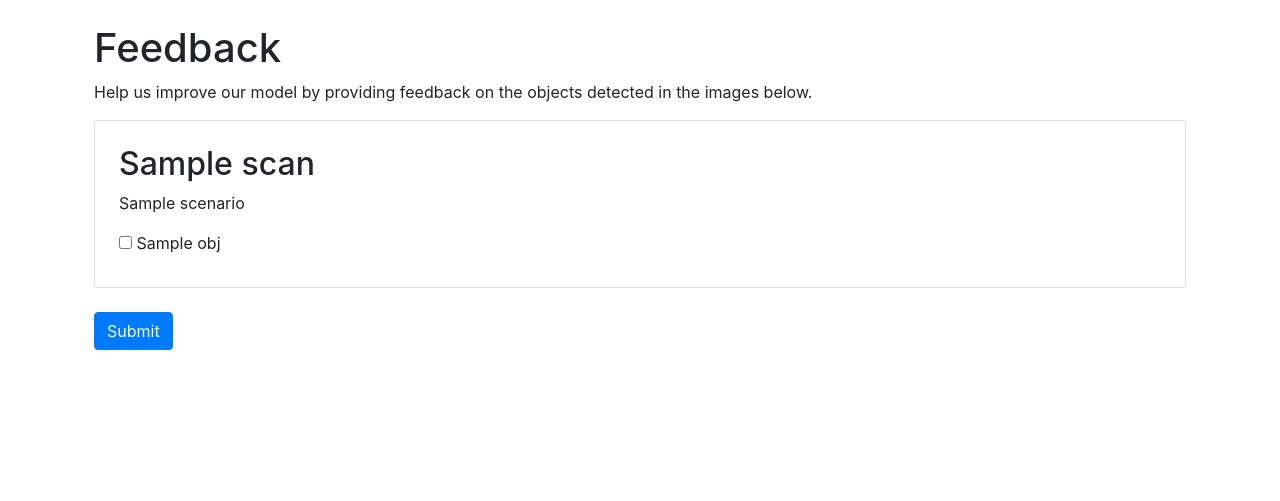
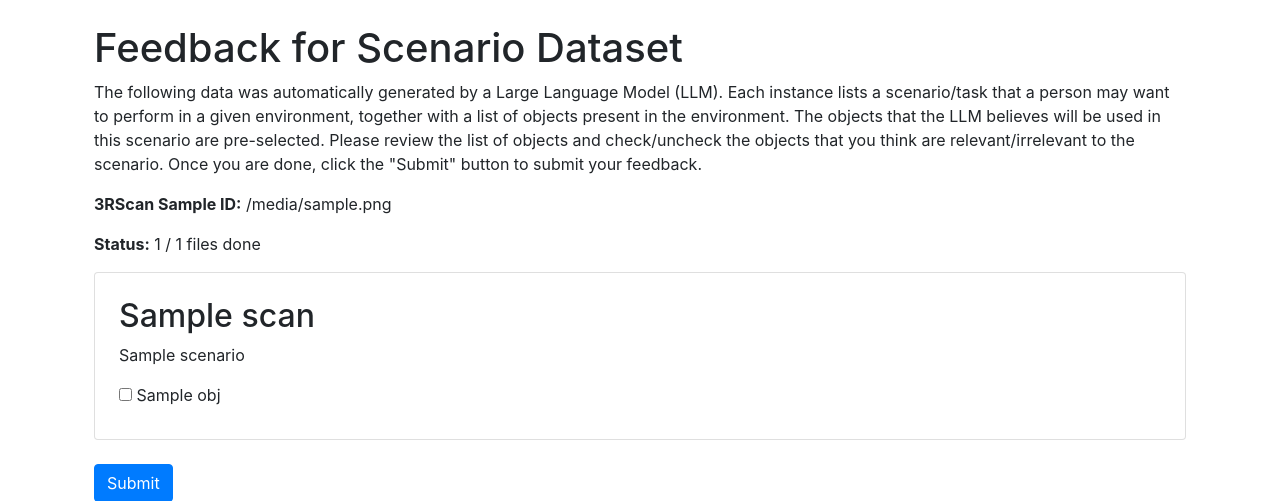
Before and after one commit to saifkhichi96/sad-instruct, a Flask app: template feedback/templates/index.html in a window 1280 px wide. Shown: the top 501 px of the page. Run offline with Flask 3, Linux system fonts and the light colour scheme; the template is opened without the code that fills it: most values are stand-ins (such as "Sample title", 1, 10 or a date in 2020); some libraries are stand-ins or nearby versions.

Commit message:
Implemented a basic feedback handling mechanism

```diff
--- a/feedback/app.py
+++ b/feedback/app.py
@@ -1,4 +1,7 @@
-from flask import Flask, render_template
+import json
+import os
+import random
+from flask import Flask, render_template, redirect, request, url_for
 
 
 app = Flask(__name__)
@@ -6,12 +9,59 @@ app = Flask(__name__)
 
 @app.route('/')
 def index():
-    import json
-    data_path = "data/3DSSG/feedback/0cac75dc-8d6f-2d13-8d08-9c497bd6acdc.json"
+    queue_path = "data/3DSSG/feedback/"
+    completed_path = "data/3DSSG/feedback_response/"
+
+    queue_files = os.listdir(queue_path)
+    completed_files = os.listdir(completed_path)
+
+    # Filter queue files to only include those that have not been completed
+    queue_files = [f for f in queue_files if f not in completed_files]
+
+    # Select a random file from the queue
+    selected_file = random.choice(queue_files)
+    data_path = os.path.join(queue_path, selected_file)
     with open(data_path, 'r') as f:
         data = json.load(f)
 
-    return render_template('index.html', data=data)
+    return render_template('index.html',
+                           data=data,
+                           file_name=selected_file,
+                           num_files_total=len(queue_files) + len(completed_files),
+                           num_files_done=len(completed_files))
+
+
+@app.route('/submit', methods=['POST'])
+def submit():
+    file_name = request.form['file_name']
+
+    data_path = "data/3DSSG/feedback/" + file_name
+    with open(data_path, 'r') as f:
+        original_data = json.load(f)
+
+    form_data = request.form
+    updated_data = original_data.copy()
+
+    for scenario_index, scenario in enumerate(updated_data):
+        num_selected = 0
+        num_skipped = 0
+        for object_index, obj in enumerate(scenario['objects']):
+            checkbox_name = f'object-{scenario_index}-{object_index}'
+            if checkbox_name in form_data:
+                obj["selected"] = True
+                num_selected += 1
+            else:
+                obj["selected"] = False
+                num_skipped += 1
+
+    # Save the updated data to a new file
+    save_path = "data/3DSSG/feedback_response/" + file_name
+    os.makedirs(os.path.dirname(save_path), exist_ok=True)
+    with open(save_path, 'w') as f:
+        json.dump(updated_data, f, indent=4)
+
+    # Redirect to the index page
+    return redirect(url_for('index'))
 
 
 if __name__ == '__main__':
--- a/feedback/templates/index.html
+++ b/feedback/templates/index.html
@@ -11,18 +11,23 @@
 
 {% block content %}
 <div class="container p-4">
-    <h1>Feedback</h1>
-    <p>Help us improve our model by providing feedback on the objects detected in the images below.</p>
-    <form method="post">
+    <h1>Feedback for Scenario Dataset</h1>
+    <p>The following data was automatically generated by a Large Language Model (LLM). Each instance lists a scenario/task that a person may want to perform in a given environment, together with a list of objects present in the environment. The objects that the LLM believes will be used in this scenario are pre-selected. Please review the list of objects and check/uncheck the objects that you think are relevant/irrelevant to the scenario. Once you are done, click the "Submit" button to submit your feedback.</p>
+    <p><b>3RScan Sample ID:</b> {{ file_name | replace('.json', '') }}</p>
+    <p><b>Status:</b> {{ num_files_done }} / {{ num_files_total }} files done</p>
+    <form method="post" action="{{ url_for('submit') }}">
+        <input type="hidden" name="file_name" value="{{ file_name }}">
         {% for item in data %}
+        {% set scenario_index = loop.index0 %}
         <div class="card p-4 mb-4">
             <h2>{{ item['scan'] }}</h2>
             <p>{{ item['scenario'] }}</p>
             <span>
                 {% for obj in item['objects'] %}
+                {% set object_index = loop.index0 %}
                 <label>
                     {% set checked = 'checked' if obj['selected'] else '' %}
-                    <input type="checkbox" name="objects-{{ loop.index0 }}-{{ loop.index }}" value="{{ obj['label'] }}" {{ checked }}>
+                    <input type="checkbox" name="object-{{ scenario_index }}-{{ object_index }}" value="{{ obj['label'] }}" {{ checked }}>
                     {{ obj['label'] }}
                 </label>
                 {% endfor %}
```
